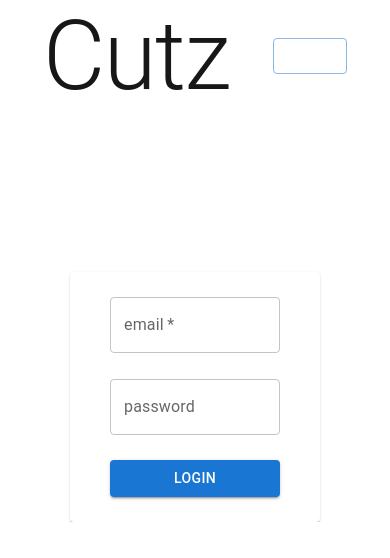
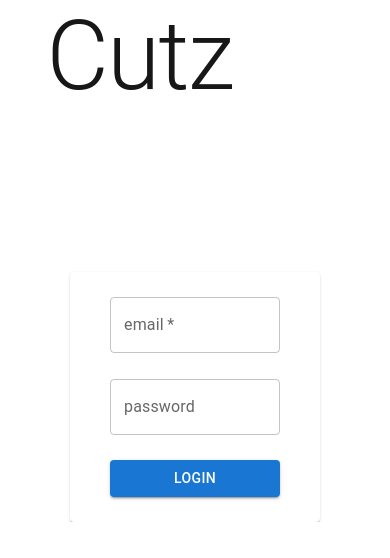
Before and after one commit to b4thestorm/cutz-admin, a Next.js app: page /login in a window 390 px wide. Shown: the top 558 px of the page. Built offline with nearby package versions, Linux system fonts and the light colour scheme.

Commit message:
add mobile navbar drawer

```diff
--- a/src/app/components/navBar.tsx
+++ b/src/app/components/navBar.tsx
@@ -1,56 +1,87 @@
 'use client'
-import { Typography, Button, Box, Stack} from "@mui/material";
+import { Typography, Button, Box, Stack,  Drawer, List, ListItem, ListItemButton, ListItemIcon, ListItemText } from "@mui/material";
 import Link from "next/link";
 import { useRouter } from 'next/navigation'
-import { useContext } from "react";
+import { Fragment, JSX, useContext, useEffect, useState } from "react";
 import { UserContext } from "../contexts/userContext";
+import { useTheme } from '@mui/material/styles';
+import useMediaQuery from '@mui/material/useMediaQuery';
 
 export function NavBar() {
+    const theme = useTheme();
     const router = useRouter()
-    const {isAuthenticated, logout, setUser } = useContext(UserContext)
+    const {isAuthenticated, logout } = useContext(UserContext)
+    const [open, setOpen] = useState(false)
 
-    const handleLogOut = () => {
-      logout();
-      setUser({id: "",
-      image_url: "",
-      email: "",
-      description: "",
-      street_address: "",
-      city: "",
-      state: "",
-      zip_code: "",
-      first_name: "",
-      last_name: "",
-      title: "",
-      role: ""
-    })
-      router.push('/');
+    const isMobile = ():boolean => {
+      return useMediaQuery(theme.breakpoints.down('sm'));
     }
 
-    const navigationJSX = () => {
+    const toggleDrawer = (newOpen: boolean) => () => {
+      setOpen(newOpen);
+    };
+
+    const mobileNavBar = (): JSX.Element => {
+      return (
+          <Box sx={{ width: 250 }} role="presentation">
+            <List>
+                {['Profile', 'Services', 'Calendar', 'Logout'].map((text) => (
+                <ListItem key={text} disablePadding>
+                  <ListItemButton onClick={() => {
+                    setOpen(false);
+                    router.push(`/${text.toLowerCase()}/`)
+                  }}>
+                    <ListItemText primary={text} />
+                  </ListItemButton>
+                </ListItem>
+            ))}
+            </List>
+          </Box>
+      )
+    }
+
+    const loggedIn = (): JSX.Element => {
+      if (isAuthenticated) {
+        return <Button variant="outlined"  sx={{color: "white", maxHeight: 50, alignSelf: "center"}} onClick={toggleDrawer(true)}> Menu </Button>
+      } else {
+        return <Button sx={{color: "white", maxHeight: 50, alignSelf: "center"}} onClick={() => router.push('/login')}>Login</Button>
+      }
+    }
+
+    const navigationJSX = (): JSX.Element => {
       if (isAuthenticated) {
         return (
           <>
             <Button variant="outlined" sx={{color: "white"}} onClick={() => router.push('/profile')}>Profile</Button>
             <Button variant="outlined" sx={{color: "white"}} onClick={() => router.push('/services')}>Services</Button>
             <Button variant="outlined" sx={{color: "white"}} onClick={() => router.push('/calendar')}>Calendar</Button>
-            <Button variant="outlined" sx={{color: "white"}} onClick={handleLogOut}>Logout</Button>
+            <Button variant="outlined" sx={{color: "white"}} onClick={() => logout()}>Logout</Button>
           </>
         )
       } else {
         return <Button variant="outlined" sx={{color: "white"}} onClick={() => router.push('/login')}>Login</Button>
       }
     }
+
     return (
         <Box sx={{display: "flex", justifyContent: "space-evenly"}}>
         <Typography variant="h1" component="h2">
           <Link href="/">Cutz</Link>
         </Typography>
-        <Box sx={{alignContent: "center"}}>
-          <Stack spacing={3} direction={"row"}>
-            {navigationJSX()}
-          </Stack>
-        </Box>
+        {isMobile() ? (
+            <>
+            <Fragment>{loggedIn()}</Fragment>
+            <Drawer open={open} onClose={toggleDrawer(false)}>
+            {mobileNavBar()}
+            </Drawer>
+            </>
+          ) : (
+            <Box sx={{alignContent: "center"}}>
+              <Stack spacing={3} direction={"row"}>
+                {navigationJSX()}
+              </Stack>
+            </Box>
+          )}
         </Box>
     )
 }
--- a/src/app/contexts/userContext.tsx
+++ b/src/app/contexts/userContext.tsx
@@ -1,6 +1,7 @@
 'use client'
 import { createContext, useEffect, useState } from 'react';
 import { BASE_URL } from '../utils/utils';
+import { useRouter } from 'next/navigation'
 
 type User = {
          id: string;
@@ -65,6 +66,7 @@ export const UserContext = createContext<UserContextProps>({
 });
 
 export const UserProvider = ({children}: {children: React.ReactElement | React.ReactElement[]}) => {
+    const router = useRouter()
     const [user, setUser] = useState({
       id: "",
       image_url: "",
@@ -107,6 +109,7 @@ export const UserProvider = ({children}: {children: React.ReactElement | React.R
         role: ""
       })
       })
+      router.push('/');
     };
 
     const fetchUser = async (id: string) => {
```
